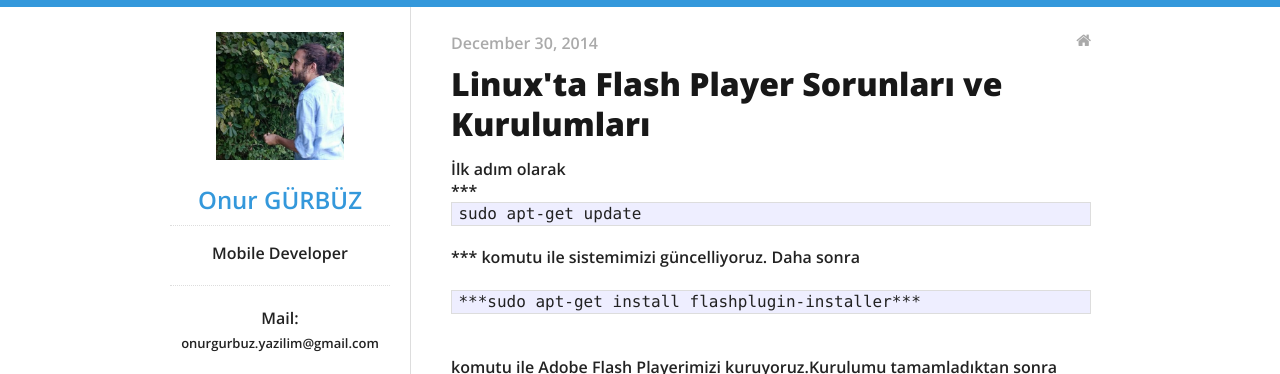
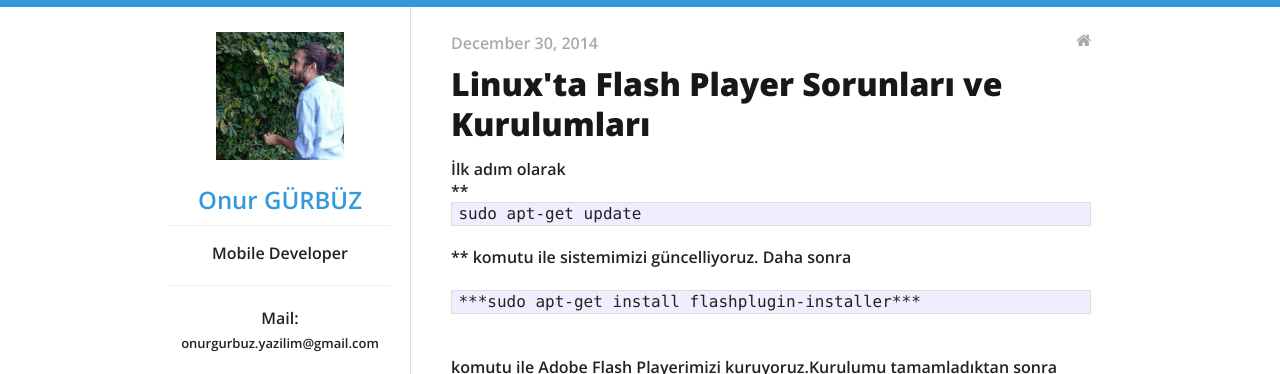
Before and after one commit to ahmetgurel/ahmetgurel.github.io, a Jekyll site: the page built from _posts/2014-12-30-linuxta-flash-player-sorunlari-ve-kurulumlari.html, in a window 1280 px wide. Shown: the top 374 px of the page. Built offline with Jekyll 4.4.1, drawn with Linux system fonts in a browser that asks for light colours; nearby versions of some CDN libraries.

```diff
--- a/_posts/2014-12-30-linuxta-flash-player-sorunlari-ve-kurulumlari.html
+++ b/_posts/2014-12-30-linuxta-flash-player-sorunlari-ve-kurulumlari.html
@@ -6,7 +6,7 @@ updated: 2014-12-30 22:23:54 UTC
 comments: false
 categories: chrome chromium flash izleme kurulumu linux pepper player problemi sorunu ubuntu video
 ---
-İlk adım olarak<br/>***<pre>sudo apt-get update</pre>***
+İlk adım olarak<br/>**<pre>sudo apt-get update</pre>**
 komutu ile sistemimizi güncelliyoruz. Daha sonra <br/><br/><pre>***sudo apt-get install flashplugin-installer***</pre>
 <br/>komutu ile Adobe Flash Playerimizi kuruyoruz.Kurulumu tamamladıktan sonra birçok tarayıcıda video izlerken veya flash dosyalarını açarken bir sorun yaşamayacaksınız.
 <br/>Fakat Linux ta Chrome yani Chromium Web Browser ı kullanıyorsanız *Flash Player yüklü değil* hatası ile karşılaşacaksınız.
```
